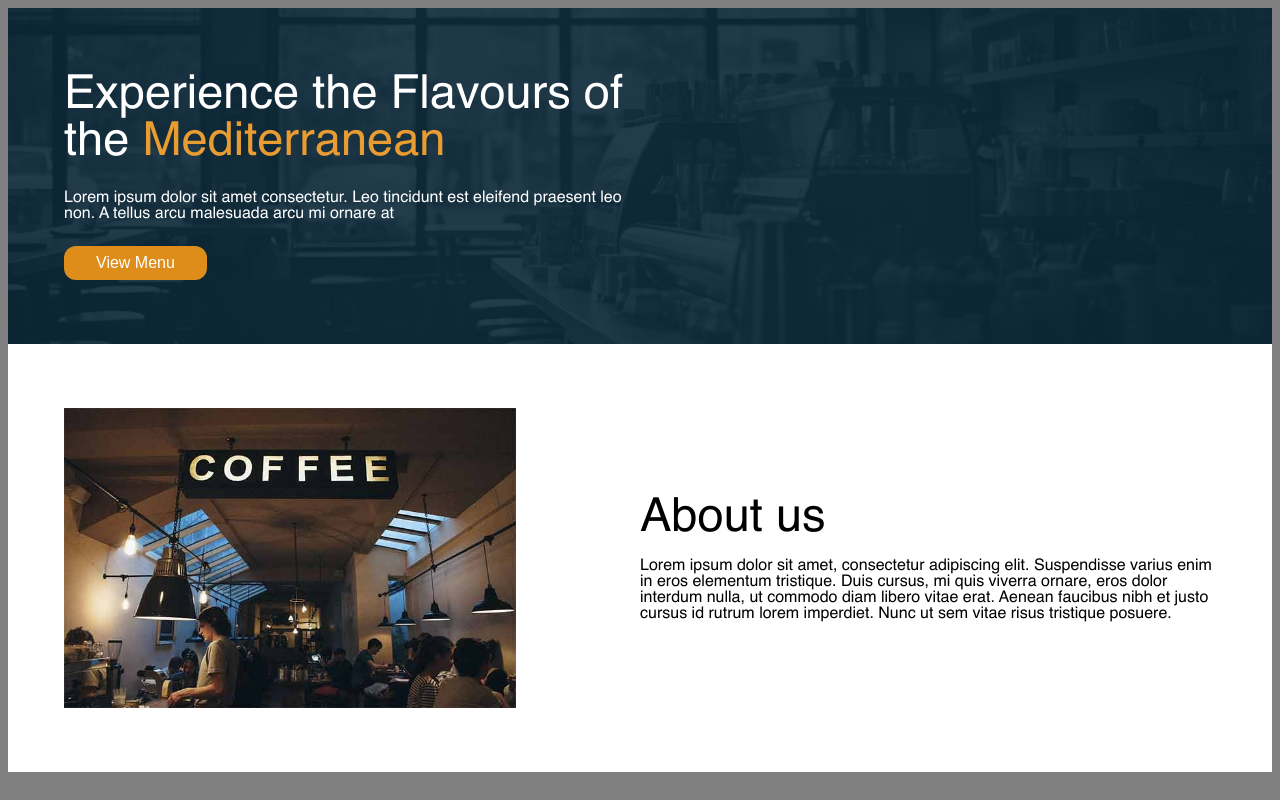
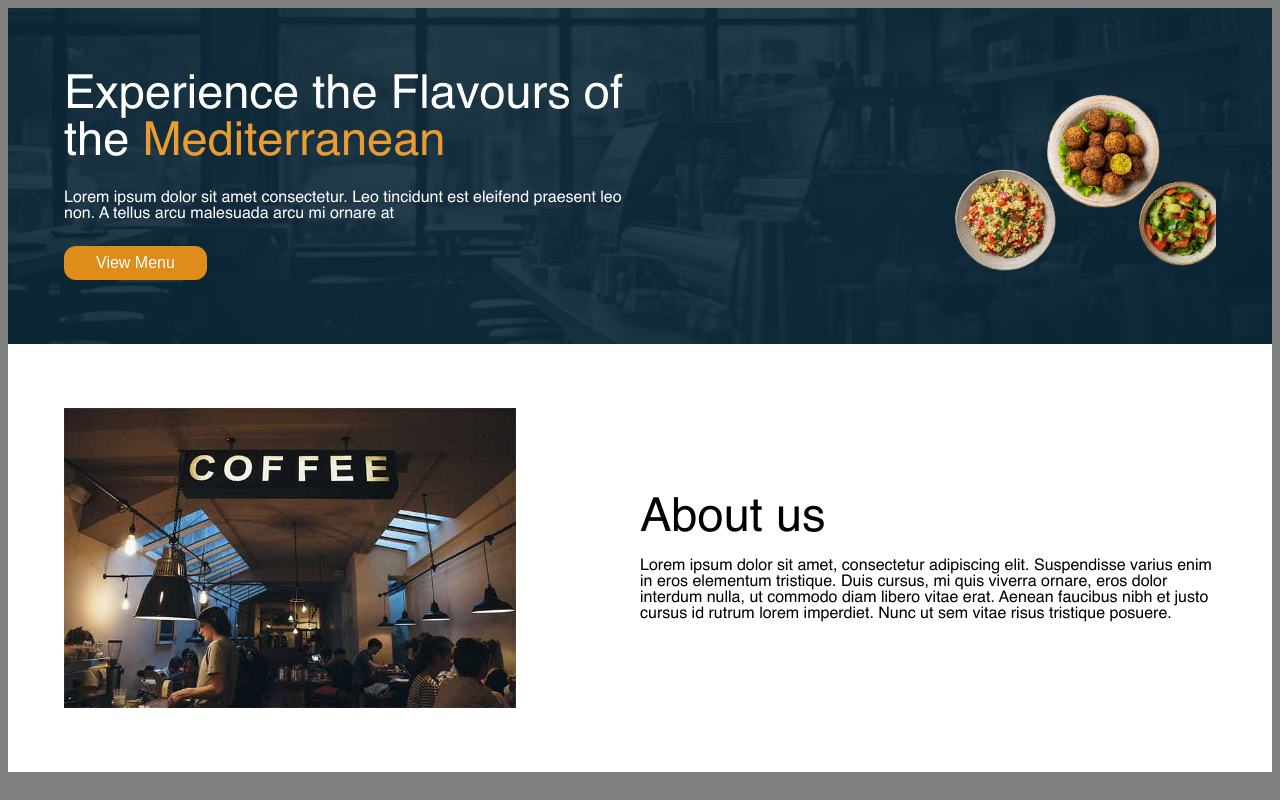
Before and after one commit to harshaand/albasha, a plain HTML site: page index.html in a window 1280 px wide. Drawn offline with Linux system fonts and the light colour scheme.

```diff
--- a/main.css
+++ b/main.css
@@ -126,8 +126,10 @@
 
 .column-hero-image {
     grid-column-start: 2;
+    height: 100%;
+    width: 100%;
     background-image: url('images/website images/hero\ food.png');
-    background-size: cover;
+    background-size: contain;
     background-position: right center;
     background-repeat: no-repeat;
 
```
